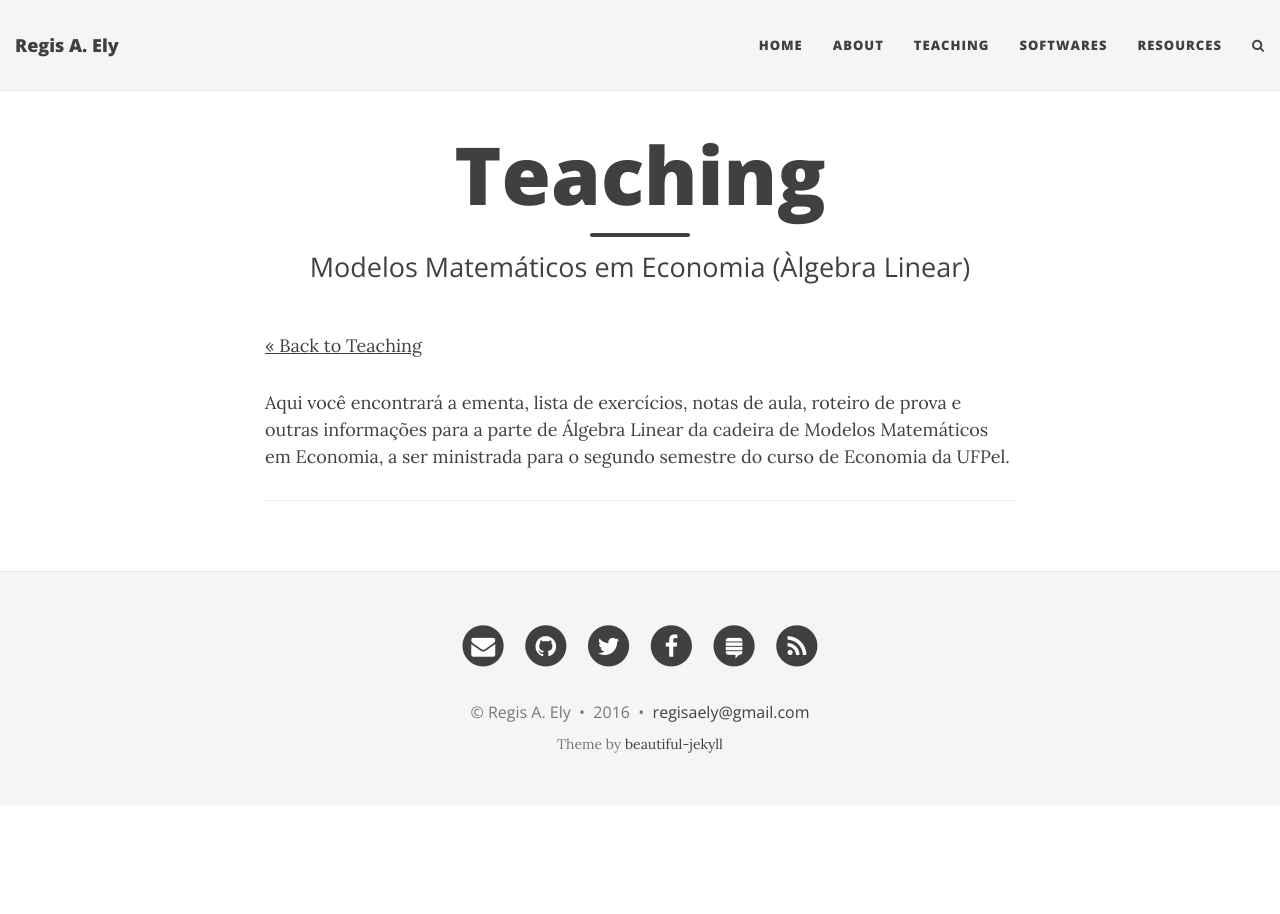
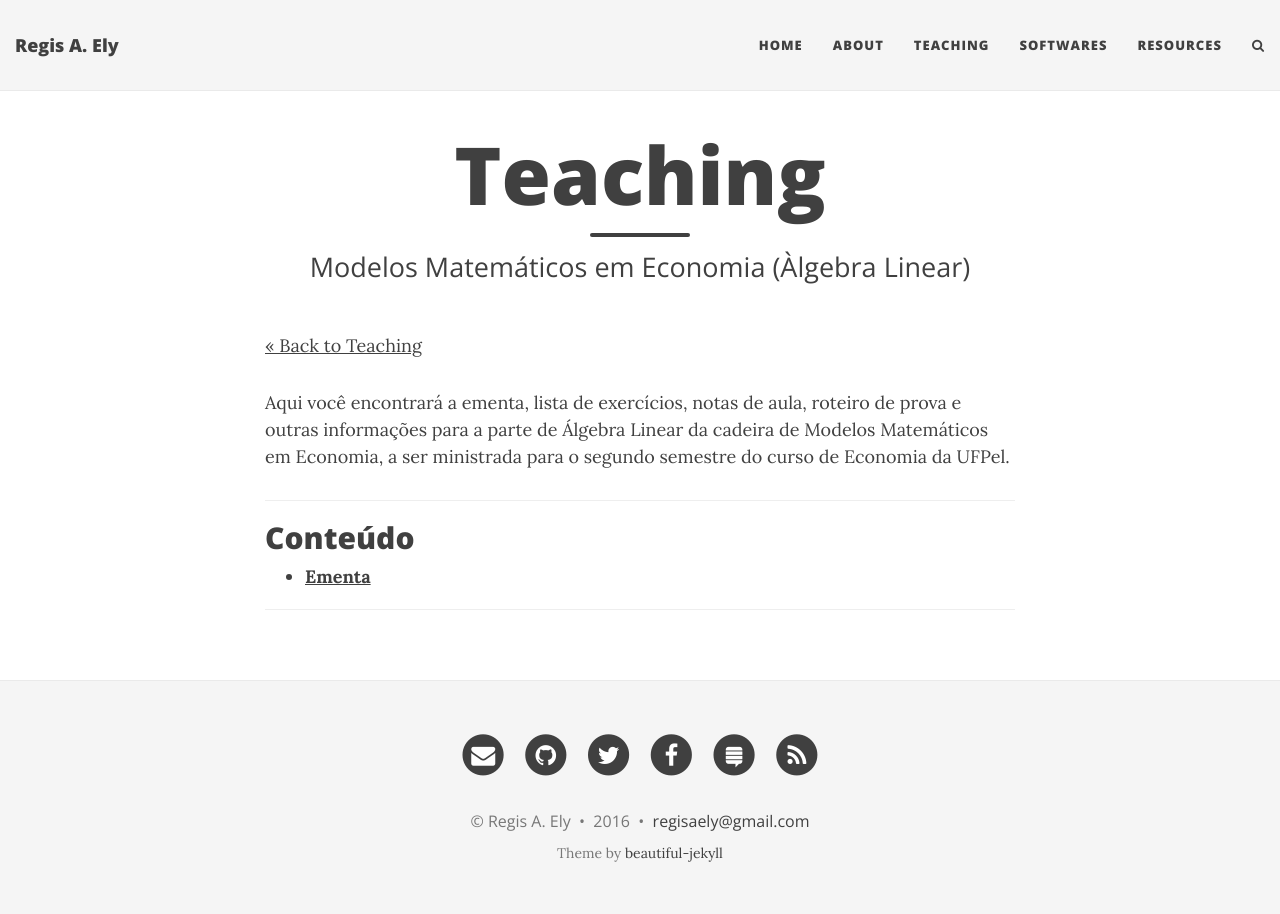
Before and after one commit to regisely/regisely.github.io, a Jekyll site: the page built from modelos.md, in a window 1280 px wide. Built offline with Jekyll 4.4.1, drawn with Linux system fonts in a browser that asks for light colours; nearby versions of some CDN libraries.

Commit message:
Update modelos

```diff
--- a/modelos.md
+++ b/modelos.md
@@ -9,3 +9,9 @@
 Aqui você encontrará a ementa, lista de exercícios, notas de aula, roteiro de prova e outras informações para a parte de Álgebra Linear da cadeira de Modelos Matemáticos em Economia, a ser ministrada para o segundo semestre do curso de Economia da UFPel.
 
 ---
+
+## Conteúdo
+
+- **[Ementa](/files/modelos.pdf)**
+
+---
```
Also changed, not shown: 1 other file.
